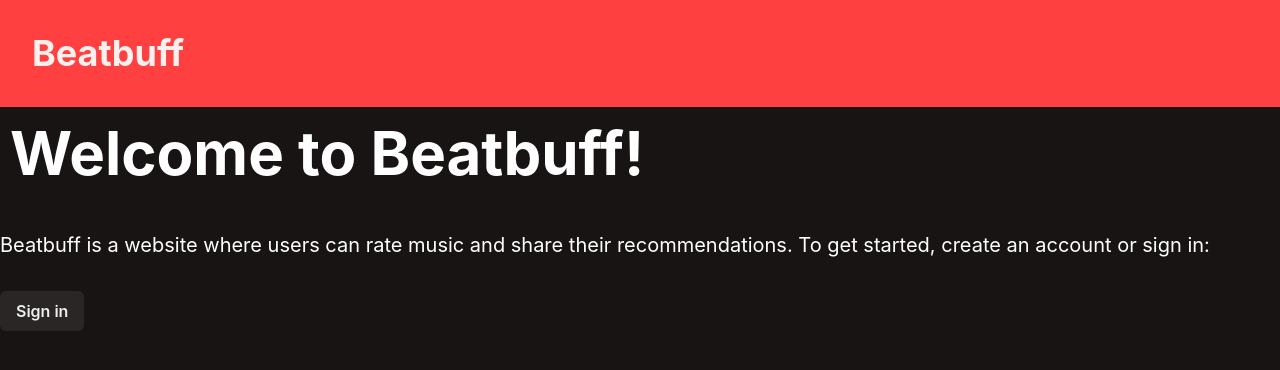
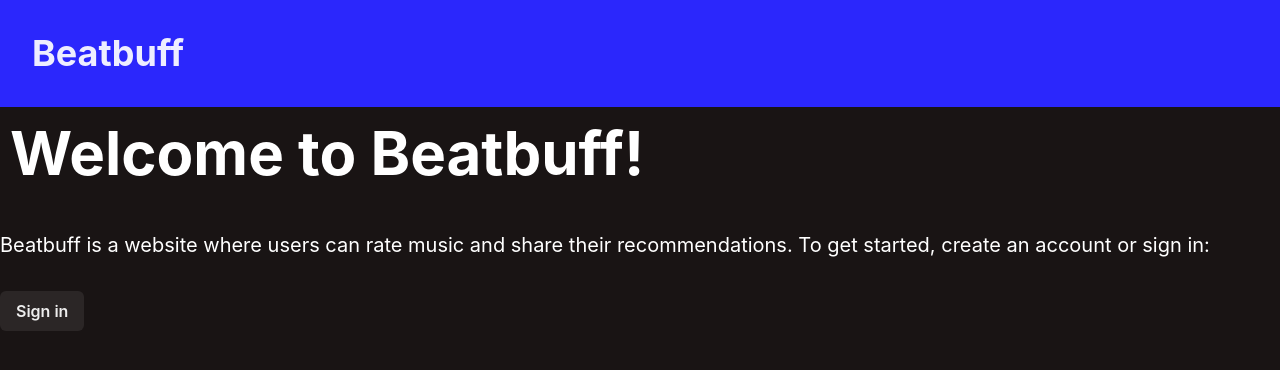
Before and after one commit to 437group11/437group11, a Next.js app: page / in a window 1280 px wide. Shown: the top 370 px of the page. Built offline with nearby package versions, Linux system fonts and the light colour scheme; no server answers.

Commit message:
Change header color to match figma

```diff
--- a/components/header.tsx
+++ b/components/header.tsx
@@ -29,14 +29,14 @@ export default function Header() {
         if (pathname === `/profile/[id]`) {
             // Signed in and profile page: add button to sign out
             return (
-                <Button onClick={handleSignOut} bgColor={"white"}>
+                <Button onClick={handleSignOut}>
                   Sign out
                 </Button>
               );
         }
 
         // Otherwise, add link to profile
-        return <Button bgColor={"white"} onClick={() => router.push(`/profile/${session.user?.id}`)}>Profile</Button>
+        return <Button onClick={() => router.push(`/profile/${session.user?.id}`)}>Profile</Button>
     }
 
     let contents = headerContents()
--- a/tailwind.config.ts
+++ b/tailwind.config.ts
@@ -16,7 +16,7 @@ const config: Config = {
     },
     colors: {
       "bg": "#191414",
-      "header": "#FF4040",
+      "header": "#2B27FC",
       "accent-brown": "#A79E9E",
       "accent-brown-darker": "#878484",
       "accent-blue": "#015FCC",
```
